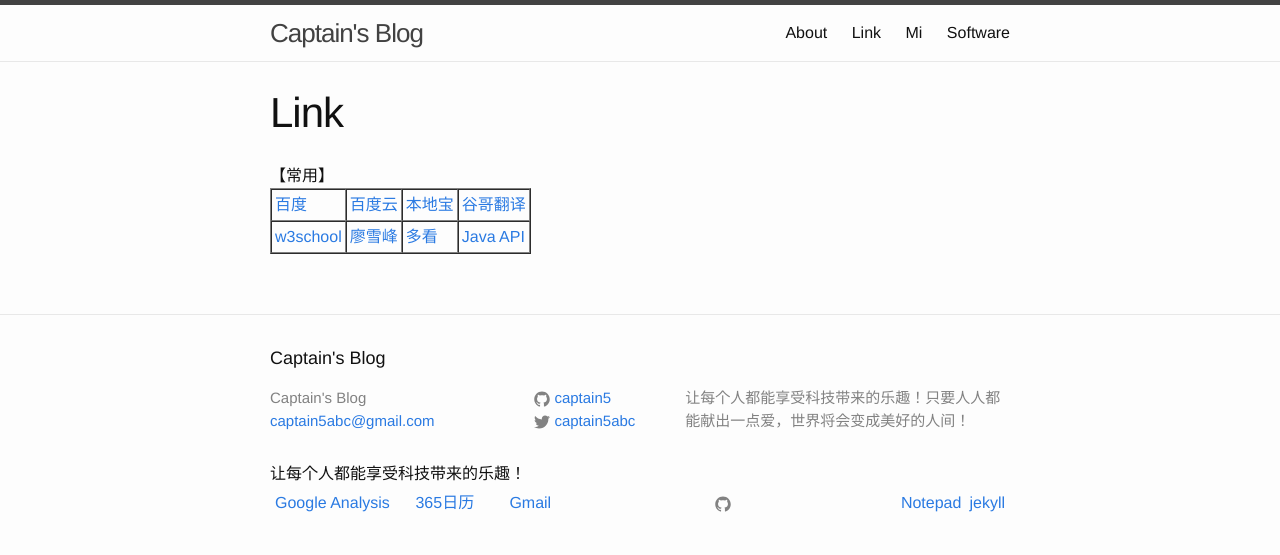
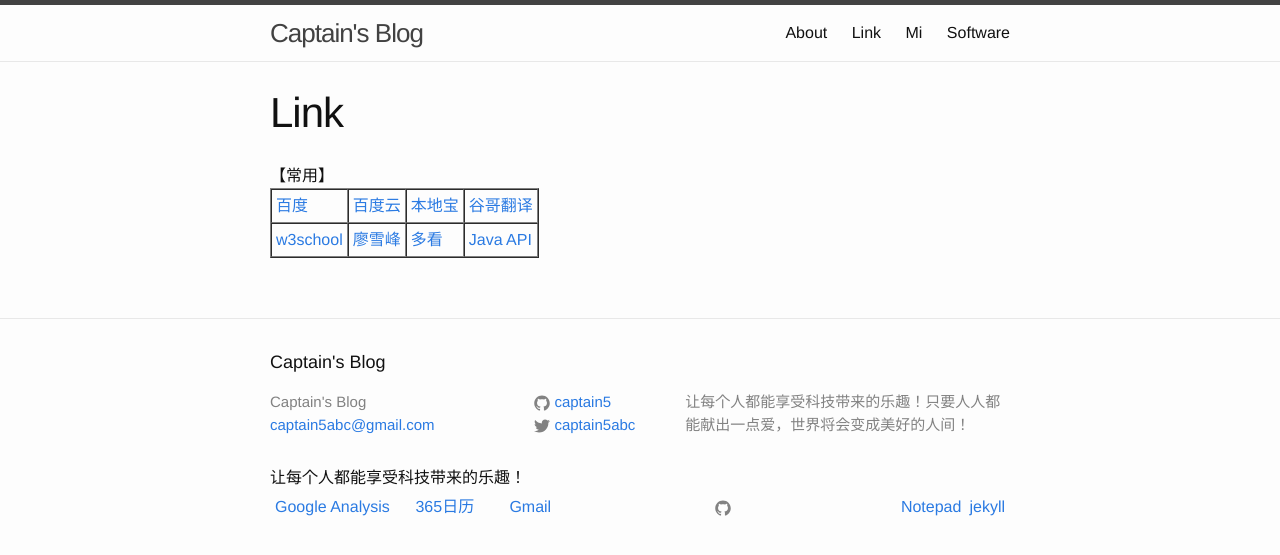
Before and after one commit to captain5/captain5.github.io, a Jekyll site: the page built from link.html, in a window 1280 px wide. Shown: the top 555 px of the page. Built offline with Jekyll 4.4.1, drawn with Linux system fonts in a browser that asks for light colours.

Commit message:
Update link.html

```diff
--- a/link.html
+++ b/link.html
@@ -5,7 +5,7 @@ permalink: /link/
 ---
 
 【常用】
-<table cellpadding=3 border=1 cellspacing="0">
+<table cellpadding=4 border=1 cellspacing="0">
   <tr><td><a href="https://www.baidu.com/" target="_blank">百度</a></td>
   <td><a href="http://yun.baidu.com/" target="_blank">百度云</a></td>
   <td><a href="http://bj.bendibao.com/" target="_blank">本地宝</a></td>
```
